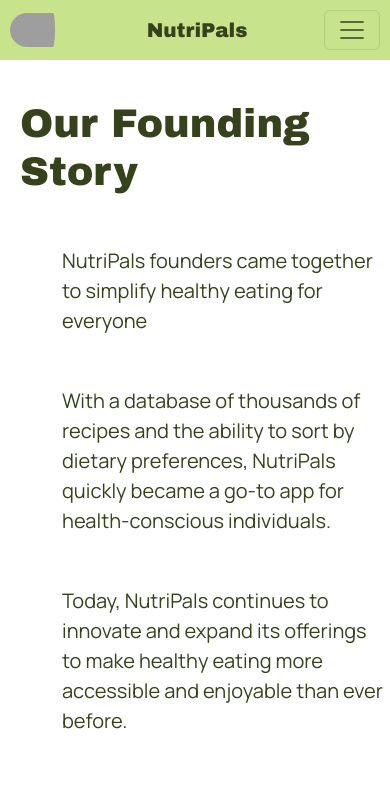
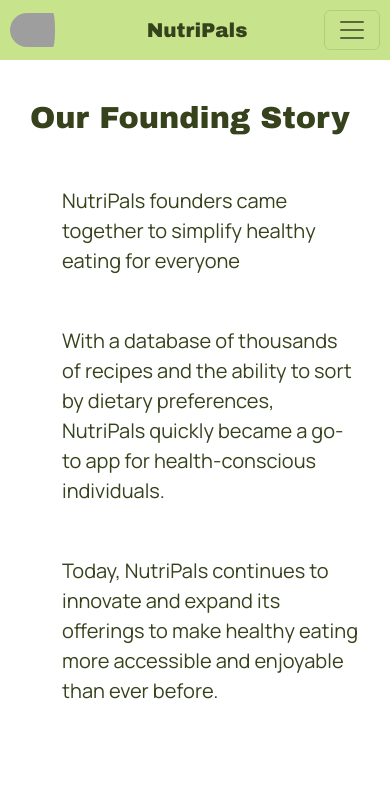
Before and after one commit to NutriPall/NutriPals, a React (Vite) app in the folder frontend/: page /about-us in a window 390 px wide. Shown: the top 791 px of the page. Built offline with nearby package versions, Linux system fonts and the light colour scheme; grey boxes are pictures that could not be loaded.

Commit message:
fix about us responsive

```diff
--- a/frontend/src/pages/AboutUs/About-us.css
+++ b/frontend/src/pages/AboutUs/About-us.css
@@ -45,3 +45,15 @@
         display: block;
     }
      }
+
+
+@media only screen and (max-width: 700px){
+    .about-us-title {
+        margin-left: 10px;
+        font-size: 1.9em;
+    }
+
+    .story-li {
+        margin-right: 30px;
+    }
+}
```
